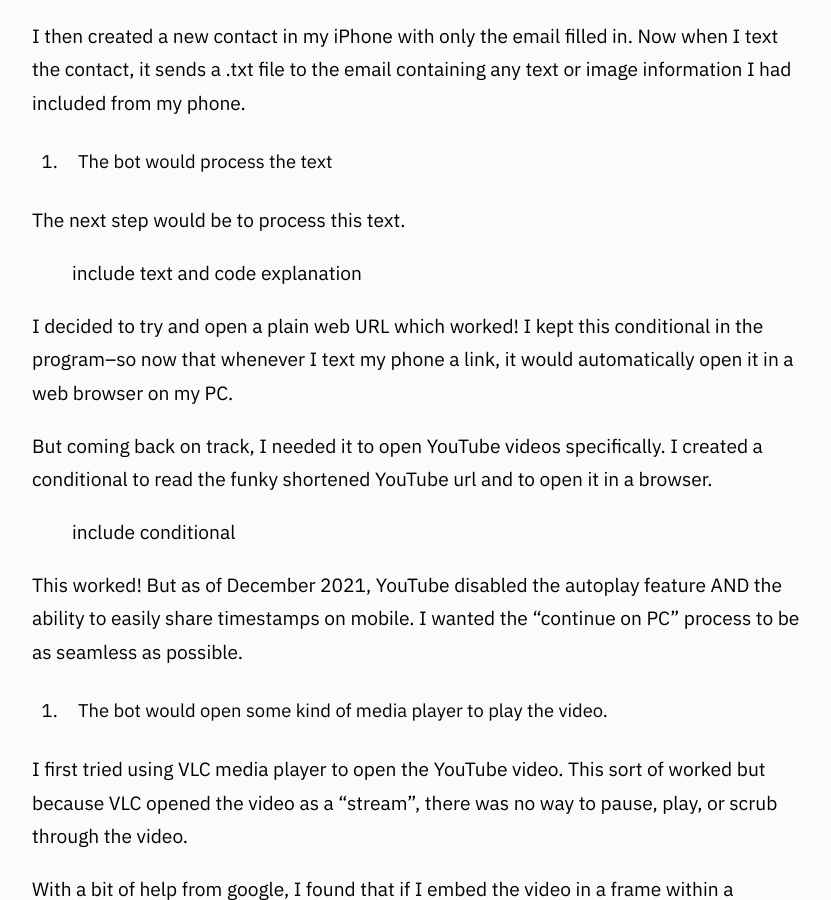
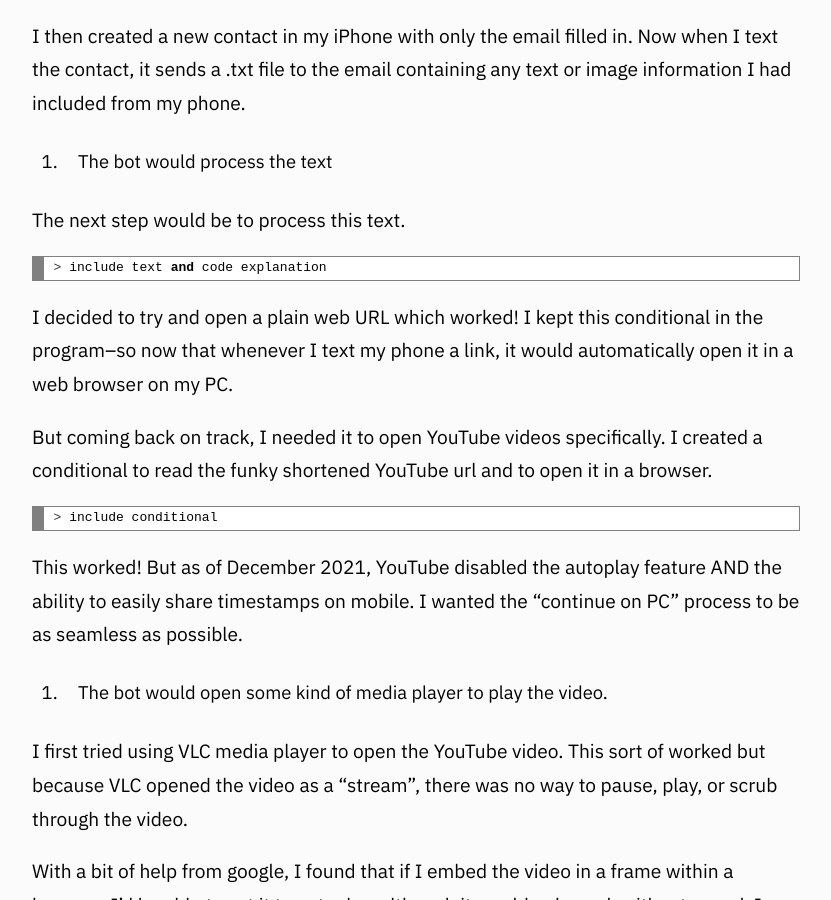
Before and after one commit to sammyj-me/sammyj-me.github.io, a Jekyll site: the page built from _posts/2021-12-18-Continue_On_PC_YouTube.md, in a window 1280 px wide and 900 px high, scrolled down 1851 px. Shown: the whole window, without its empty margins (224-1055 px from the left). Built offline with Jekyll 4.4.1, drawn with Linux system fonts in a browser that asks for light colours.

Commit message:
Update 2021-12-18-Continue_On_PC_YouTube.md
Added div for python code snippets

```diff
--- a/_posts/2021-12-18-Continue_On_PC_YouTube.md
+++ b/_posts/2021-12-18-Continue_On_PC_YouTube.md
@@ -36,13 +36,15 @@ I then created a new contact in my iPhone with only the email filled in. Now whe
 
 The next step would be to process this text.
 
-> include text and code explanation
+<!-- HTML generated using hilite.me --><div style="background: #ffffff; overflow:auto;width:auto;border:solid gray;border-width:.1em .1em .1em .8em;padding:.2em .6em;"><pre style="margin: 0; line-height: 125%"><span style="color: #333333">&gt;</span> include text <span style="color: #000000; font-weight: bold">and</span> code explanation
+</pre></div>
 
 I decided to try and open a plain web URL which worked! I kept this conditional in the program--so now that whenever I text my phone a link, it would automatically open it in a web browser on my PC.
 
 But coming back on track, I needed it to open YouTube videos specifically. I created a conditional to read the funky shortened YouTube url and to open it in a browser.
 
-> include conditional
+<!-- HTML generated using hilite.me --><div style="background: #ffffff; overflow:auto;width:auto;border:solid gray;border-width:.1em .1em .1em .8em;padding:.2em .6em;"><pre style="margin: 0; line-height: 125%"><span style="color: #333333">&gt;</span> include conditional
+</pre></div>
 
 This worked! But as of December 2021, YouTube disabled the autoplay feature AND the ability to easily share timestamps on mobile. I wanted the "continue on PC" process to be as seamless as possible.
 
```
